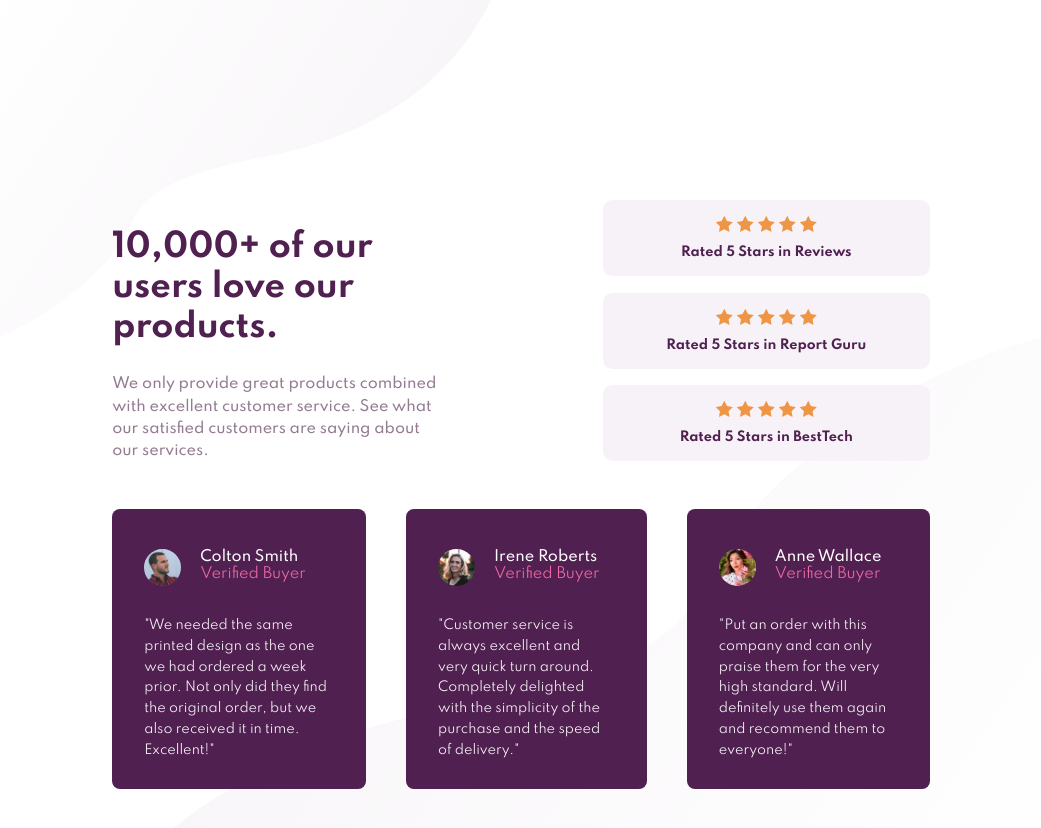
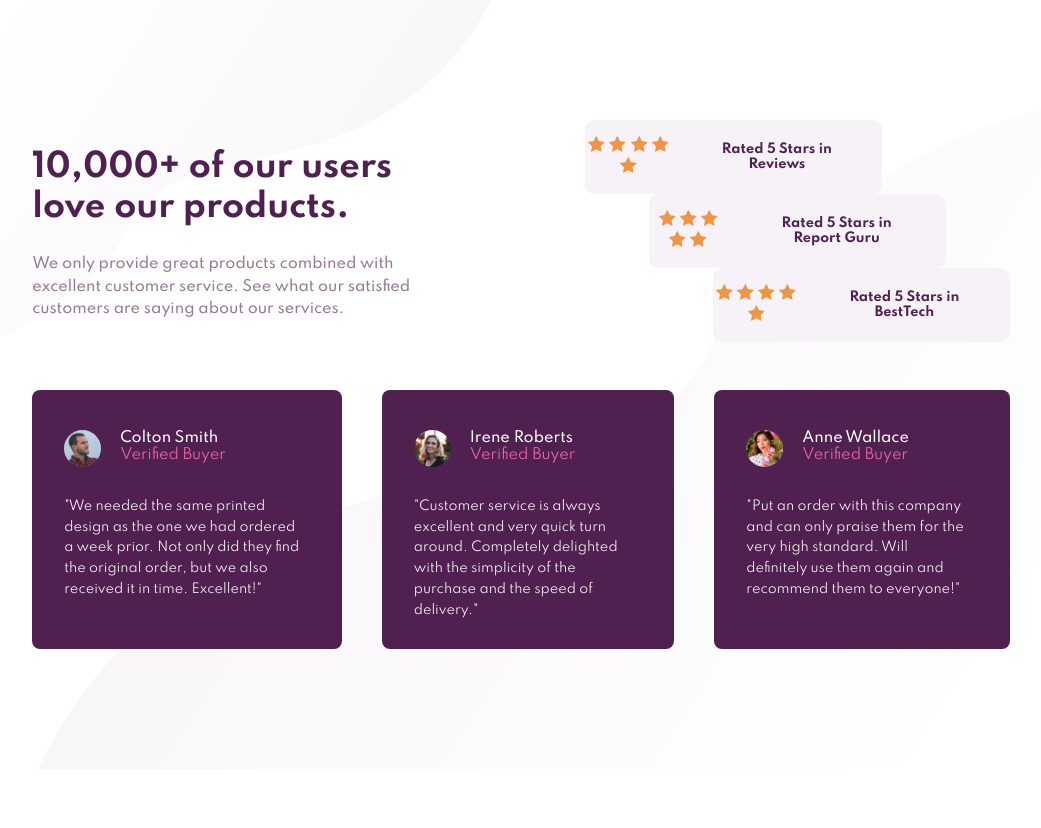
Before and after one commit to MartinsitoBritoDiaz/Social-Proof-Section, a plain HTML site: page index.html in a window 1280 px wide. Shown: the whole page, without its empty margins (119-1160 px from the left). After the commit the page ends 800 px from the top, so only its background shows below. Drawn offline with Linux system fonts and the light colour scheme.

Commit message:
Actualizacion a los estilos de desktop

```diff
--- a/css/style.css
+++ b/css/style.css
@@ -131,28 +131,52 @@ img{
     body{
         background-image: url(/images/bg-pattern-top-desktop.svg), url(/images/bg-pattern-bottom-desktop.svg);
         background-repeat: no-repeat, no-repeat;
-        background-position: top 0vh left 2vw, bottom -1vh right 3vw;
+        background-position: top 0vh left 2vw, bottom 0vh right 3vw;
 
 
     }
     .container{
-        padding: 10rem;
+        padding: 5rem;
     }
 
     .container-primary{
-        display: flex;
-        gap: 20%;
+        display: grid;
+        grid-template-columns: 2fr 2fr;
+        column-gap: 8rem;
 
     }
 
     .container-header{
         text-align: left;
-        flex-basis: 40%;
     }
 
     .card-rated-group{
-        flex-basis: 40%;
+        gap: 0rem;
+    }
 
+    .card-rated{
+        display: flex;
+        justify-content: center;
+        column-gap: 2rem;
+        align-items: center;
+        padding-right: 2rem;
+    }
+
+    .card-rated:nth-child(1){
+        margin-right: 8rem;
+    }
+
+    .card-rated:nth-child(2){
+        margin-left: 4rem;
+        margin-right: 4rem;
+    }
+
+    .card-rated:nth-child(3){
+        margin-left: 8rem;
+    }
+
+    .card-rated p{
+        margin: 0;
     }
 
     .card-review-group{
```
